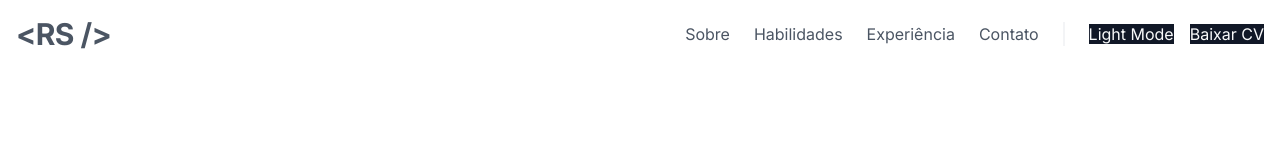
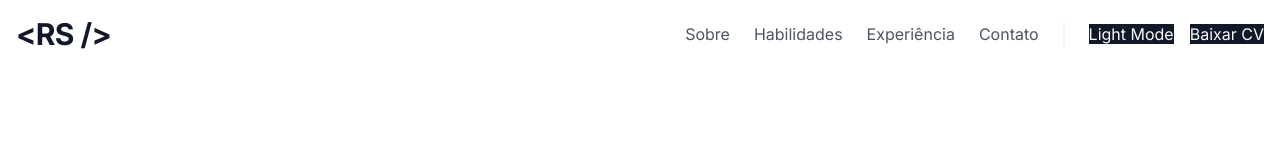
Before and after one commit to rodrigosuelli/portfolio-web, a Next.js app: page / in a window 1280 px wide. Shown: the top 160 px of the page. Built offline with nearby package versions, Linux system fonts and the light colour scheme.

Commit message:
Style changes

```diff
--- a/src/app/components/HeaderMenu/HeaderMenu.module.scss
+++ b/src/app/components/HeaderMenu/HeaderMenu.module.scss
@@ -16,9 +16,12 @@
 }
 
 .hamburguerBtn {
-  display: initial;
+  display: flex;
+  justify-content: center;
+  align-items: center;
   background: none;
   color: unset;
+  padding: 6px;
 
   svg {
     width: utils.pxToRem(24px);
--- a/src/app/components/Typography/Typography.module.scss
+++ b/src/app/components/Typography/Typography.module.scss
@@ -1,5 +1,11 @@
 @use '../../sass/utils' as utils;
 @use '../../sass/variables' as variables;
+
+.heading1,
+.heading2,
+.heading3 {
+  color: var(--gray-900);
+}
 
 .heading1 {
   font-size: utils.pxToRem(36px);
```
